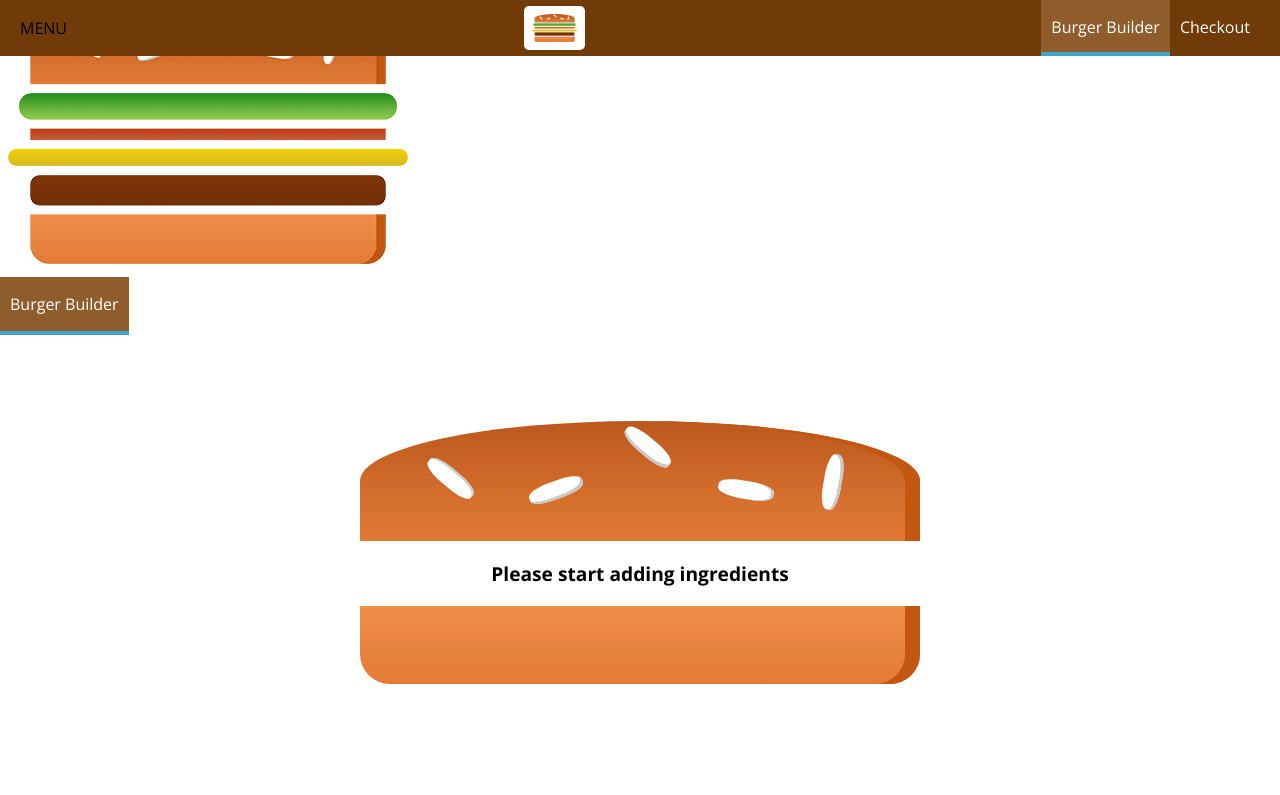
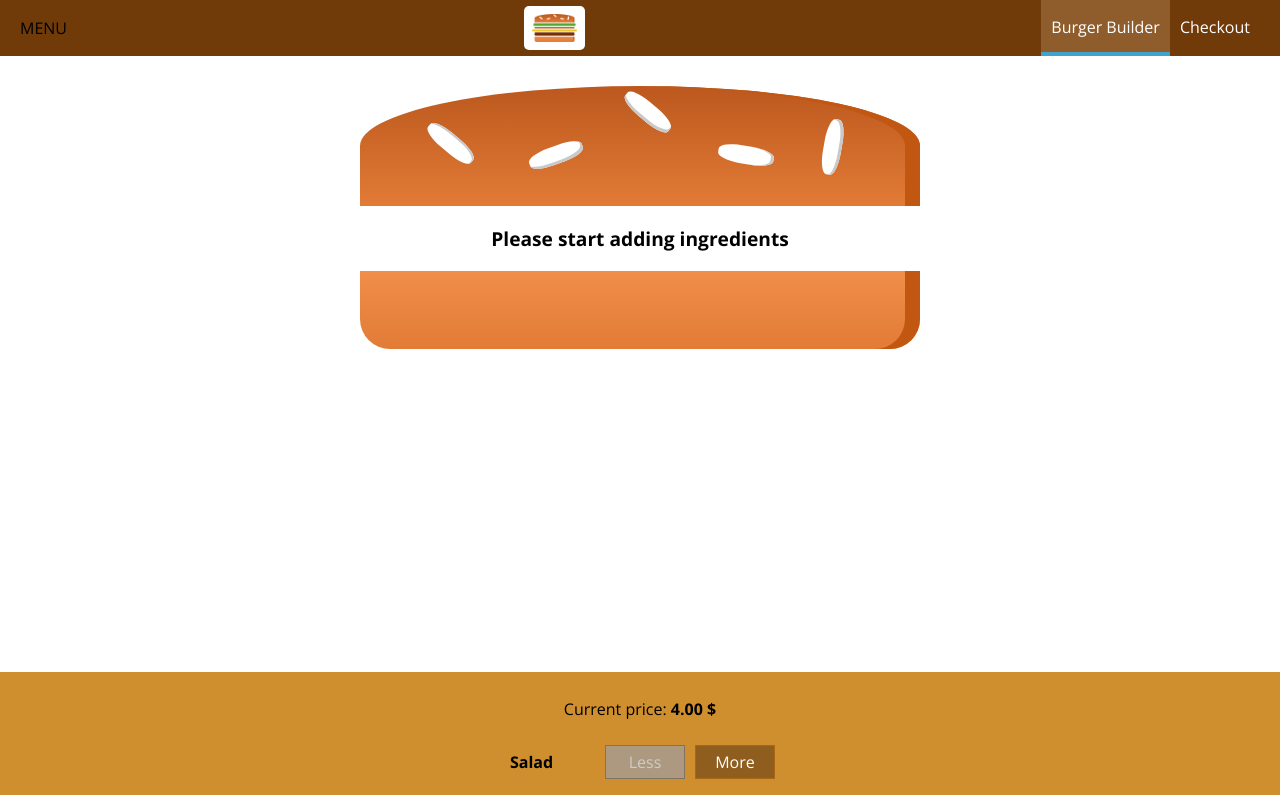
Before and after one commit to FedorowPavel/burger-builder, a React app: page / in a window 1280 px wide. Shown: the top 795 px of the page. Built offline with nearby package versions, Linux system fonts and the light colour scheme.

Commit message:
sideDrawer toggle

```diff
--- a/src/components/Layout/Layout.js
+++ b/src/components/Layout/Layout.js
@@ -1,18 +1,39 @@
-import React from 'react';
+import React, {Component} from 'react';
 import Aux from '../../hoc/Auxillary';
 import classes from './Layout.css';
 import Toolbar from '../Navigation/Toolbar/Toolbar';
 import SideDrawer from '../Navigation/SideDrawer/SideDrawer'
 
-const layout = (props) => (
-    <Aux>
-        <Toolbar />
-        <SideDrawer/>
-        <main className={classes.Content}>
-            {props.children}
-        </main>
-    </Aux>
+class Layout extends Component {
+    state = {
+        showSideDrawer: false
+    }
 
-)
+    sideDrawerClosedHandler = () => {
+        this.setState({showSideDrawer: false})
+    }
 
-export default layout;
+    sideDrawerToggleHandler = () => {
+        this.setState((prevState) => {
+            return {showSideDrawer: !prevState.showSideDrawer}
+        })
+    }
+
+    render() {
+        return (
+
+        <Aux>
+                <Toolbar drawerToggleClicked={ this.sideDrawerToggleHandler }/>
+                <SideDrawer
+                    closed={this.sideDrawerClosedHandler}
+                    open={this.state.showSideDrawer} />
+
+                <main className={classes.Content}>
+                    {this.props.children}
+                </main>
+        </Aux>
+        )
+    }
+}
+
+export default Layout;
--- a/src/components/Navigation/NavigationItems/NavigationItem/NavigationItem.css
+++ b/src/components/Navigation/NavigationItems/NavigationItem/NavigationItem.css
@@ -1,6 +1,27 @@
+.NavigationItem {
+  margin: 10px 0;
+  box-sizing: border-box;
+  display: block;
+  width: 100%;
+}
+
+.NavigationItem a {
+  color: #8f5c2c;
+  text-decoration: none;
+  width: 100%;
+  box-sizing: border-box;
+  display: block;
+}
+
+.NavigationItem a:hover,
+.NavigationItem a:active,
+.NavigationItem a.active {
+  color: #40a4ca;
+}
+
+@media (min-width: 500px) {
   .NavigationItem {
     margin: 0;
-  box-sizing: border-box;
     display: flex;
     height: 100%;
     width: auto;
@@ -9,12 +30,9 @@
 
   .NavigationItem a {
     color: white;
-  text-decoration: none;
     height: 100%;
     padding: 16px 10px;
     border-bottom: 4px solid transparent;
-  box-sizing: border-box;
-  display: block;
   }
 
   .NavigationItem a:hover,
@@ -24,3 +42,4 @@
     border-bottom: 4px solid #40a4ca;
     color: white;
   }
+}
--- a/src/components/Navigation/NavigationItems/NavigationItems.css
+++ b/src/components/Navigation/NavigationItems/NavigationItems.css
@@ -3,6 +3,13 @@
   padding: 0;
   list-style: none;
   display: flex;
+  flex-direction: column;
   align-items: center;
   height: 100%;
 }
+
+@media (min-width: 500px) {
+  .NavigationItems {
+    flex-direction: row;
+  }
+}
--- /dev/null
+++ b/src/components/Navigation/SideDrawer/DrawerToggle/DrawerToggle.js
@@ -0,0 +1,7 @@
+import React from 'react'
+
+const drawerToggle = (props) => (
+    <div onClick={props.clicked}>MENU</div>
+)
+
+export default drawerToggle;
--- a/src/components/Navigation/SideDrawer/SideDrawer.css
+++ b/src/components/Navigation/SideDrawer/SideDrawer.css
@@ -9,7 +9,7 @@
   background-color: white;
   padding: 32px 16px;
   box-sizing: border-box;
-  transition: transform 0.3s ease-in-out;
+  transition: transform 0.3s ease-out;
 }
 
 @media (min-width: 500px) {
@@ -25,3 +25,8 @@
 .Close {
   transform: translateX(-100%);
 }
+
+.Logo {
+  height: 11%;
+  margin-bottom: 32px;
+}
--- a/src/components/Navigation/SideDrawer/SideDrawer.js
+++ b/src/components/Navigation/SideDrawer/SideDrawer.js
@@ -1,20 +1,35 @@
 import React from 'react';
+import Aux from '../../../hoc/Auxillary';
 import Logo from '../../Logo/Logo';
+import Backdrop from '../../UI/Backdrop/Backdrop';
 import NavigationItems from '../NavigationItems/NavigationItems';
-import classes from './SideDrawer.css'
+import classes from './SideDrawer.css';
 
 const sideDrawer = (props) => {
 
 
+    let attachedClasses = [classes.SideDrawer, classes.Close];
+
+    if (props.open) {
+        attachedClasses = [classes.SideDrawer, classes.Open];
+    }
 
     return (
-        <div className={classes.sideDrawer}>
-            <Logo height='11%'/>
-            <nav>
-                <NavigationItems/>
-            </nav>
+        <Aux>
+            <Backdrop show={props.open} clicked={ props.closed }/>
+            <div className={attachedClasses.join(' ')}>
 
-        </div>
+
+                <div className={classes.Logo}>
+                    <Logo />
+                </div>
+
+                <nav>
+                    <NavigationItems/>
+                </nav>
+
+            </div>
+        </Aux>
     )
 }
 
--- a/src/components/Navigation/Toolbar/Toolbar.css
+++ b/src/components/Navigation/Toolbar/Toolbar.css
@@ -16,3 +16,13 @@
 .Toolbar nav {
   height: 100%;
 }
+
+.Logo {
+  height: 80%;
+}
+
+@media (max-width: 499px) {
+  .DesktopOnly {
+    display: none;
+  }
+}
--- a/src/components/Navigation/Toolbar/Toolbar.js
+++ b/src/components/Navigation/Toolbar/Toolbar.js
@@ -2,13 +2,20 @@
 import classes from './Toolbar.css';
 import Logo from '../../Logo/Logo';
 import NavigationItems from '../NavigationItems/NavigationItems'
+import DrawerToggle from '../SideDrawer/DrawerToggle/DrawerToggle';
 
 
 const toolbar = (props) => (
     <header className={classes.Toolbar}>
-        <div>MENU</div>
-        <Logo height='80%'/>
-        <nav>
+
+
+        <DrawerToggle clicked={props.drawerToggleClicked}/>
+
+        <div className={classes.Logo}>
+            <Logo />
+        </div>
+
+        <nav className={classes.DesktopOnly}>
            <NavigationItems/>
         </nav>
     </header>
```
Lines whose indentation alone changed are shown as unchanged.
